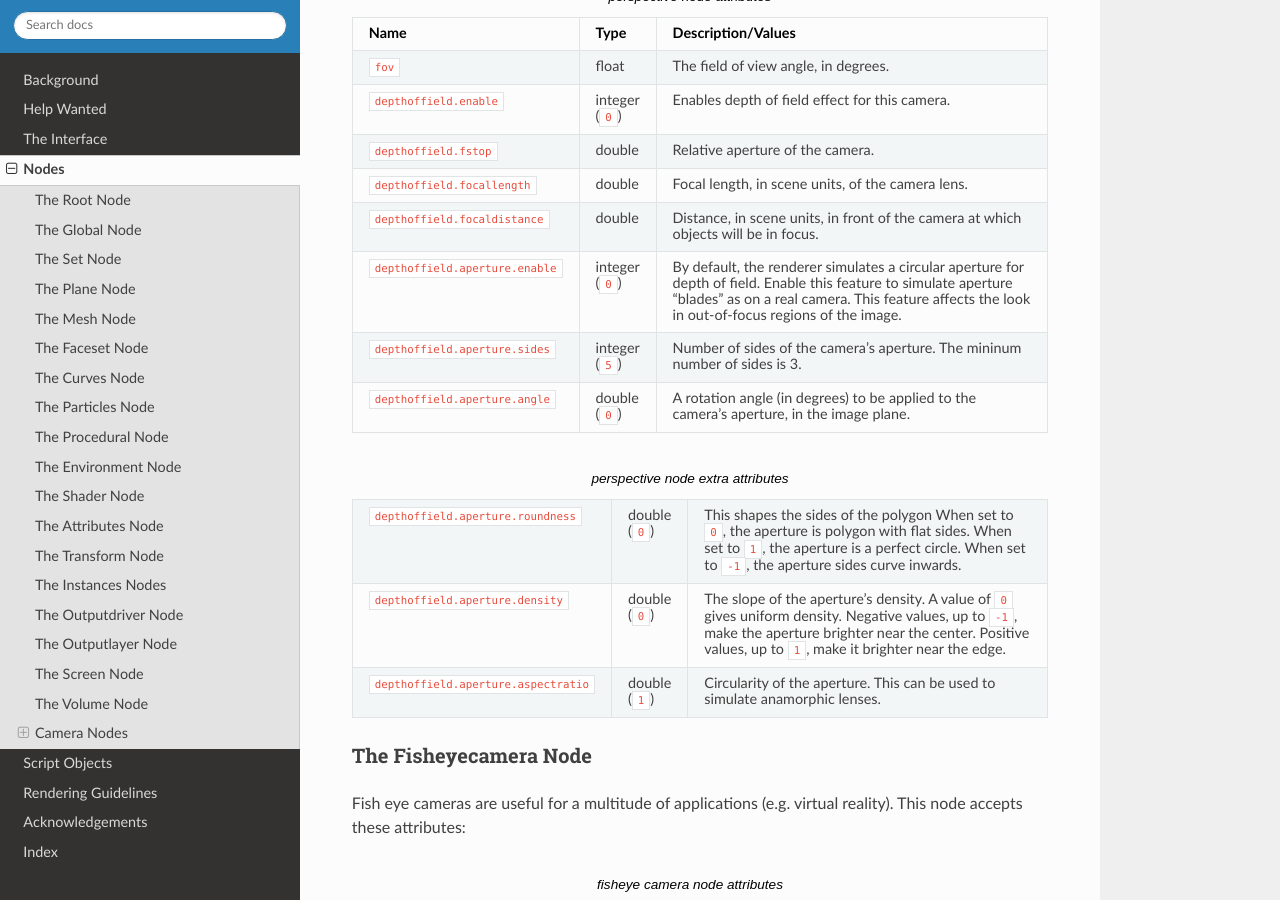
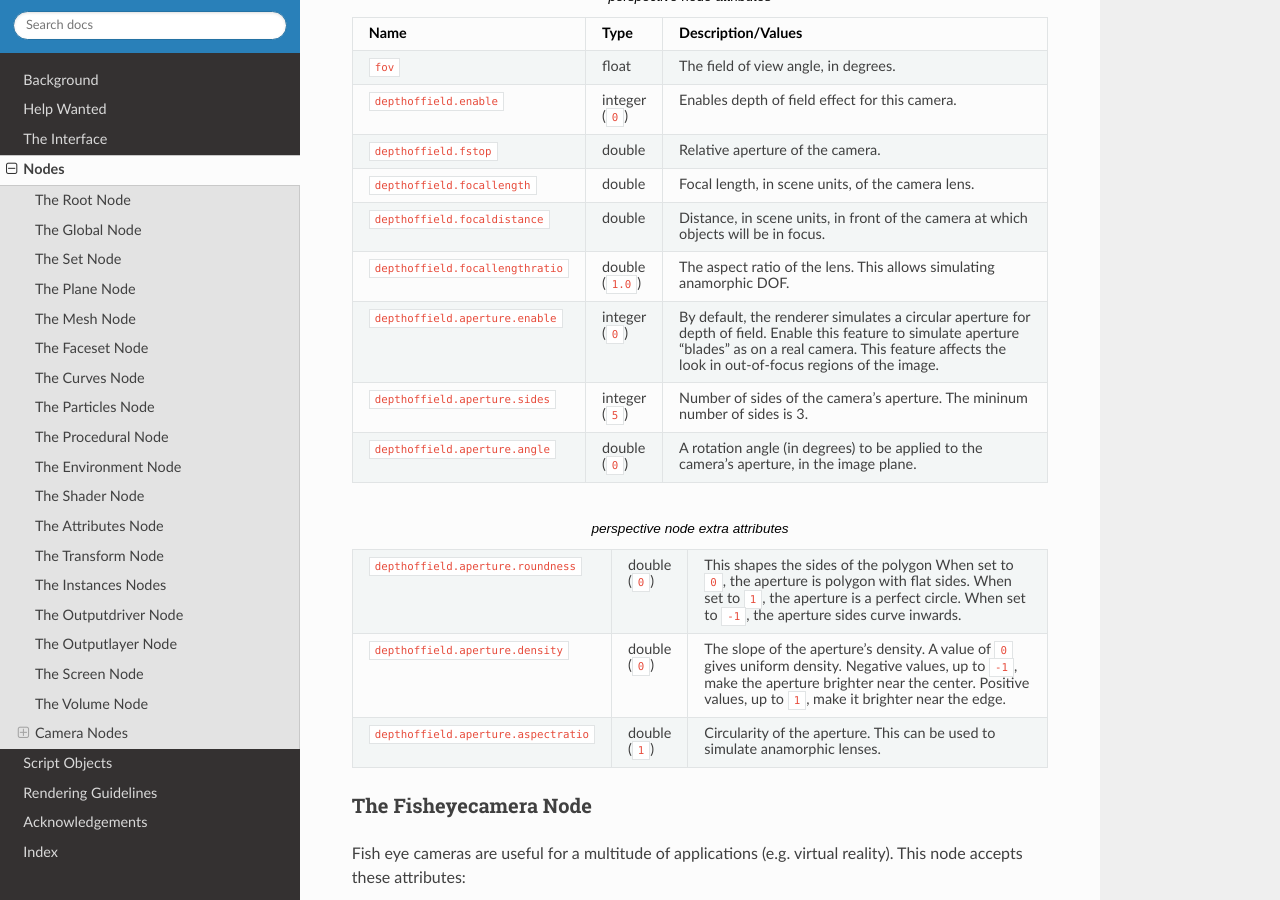
Before and after one commit to virtualritz/nsi-docs, a Sphinx documentation site: the page built from docs/nodes.rst, in a window 1280 px wide and 900 px high, scrolled down 16270 px. Built offline with Sphinx 7.4.7 and the Read the Docs theme 2.0.0, drawn with Linux system fonts in a browser that asks for light colours; pages that are not in the unit, such as notebooks, are missing from menus.

Commit message:
Added docs for new anamorphic bokeh parameter.

```diff
--- a/docs/nodes.rst
+++ b/docs/nodes.rst
@@ -1653,6 +1653,9 @@ attributes:
     |                                       |           | of the camera at which objects will  |
     |                                       |           | be in focus.                         |
     +---------------------------------------+-----------+--------------------------------------+
+    | ``depthoffield.focallengthratio``     | double    | The aspect ratio of the lens. This   |
+    |                                       | (``1.0``) | allows simulating anamorphic DOF.    |
+    +---------------------------------------+-----------+--------------------------------------+
     | ``depthoffield.aperture.enable``      | integer   | By default, the renderer simulates   |
     |                                       | (``0``)   | a circular aperture for depth of     |
     |                                       |           | field. Enable this feature to        |
```
